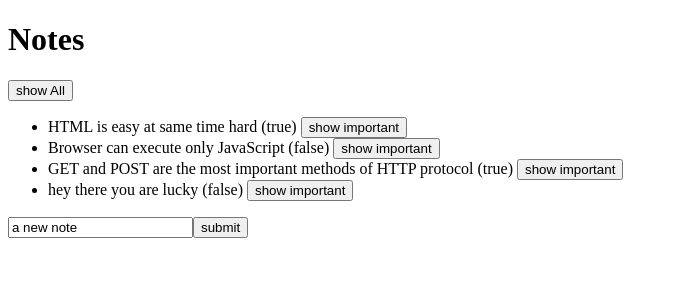
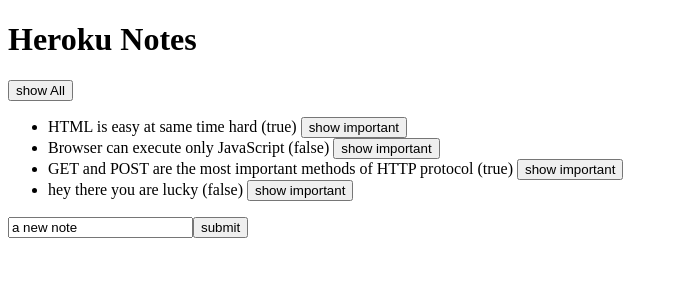
Before and after one commit to Nepsoul/notes-app, a React (Create React App) app in the folder notes-app/: page / in a window 1280 px wide. Shown: the top 300 px of the page, without its empty margins (0-678 px from the left). Built offline with nearby package versions, Linux system fonts and the light colour scheme; data requests are answered from the project's data file.

Commit message:
chore: running from Heroku

```diff
--- a/notes-app/src/App.js
+++ b/notes-app/src/App.js
@@ -98,7 +98,7 @@
 
   return (
     <>
-      <h1>Notes</h1>
+      <h1>Heroku Notes</h1>
       {/* </><button onClick={() => setshowAll(!showAll)}> */}
       <button onClick={random}>show {showAll ? "All" : "Important"}</button>
       <ul>
```
